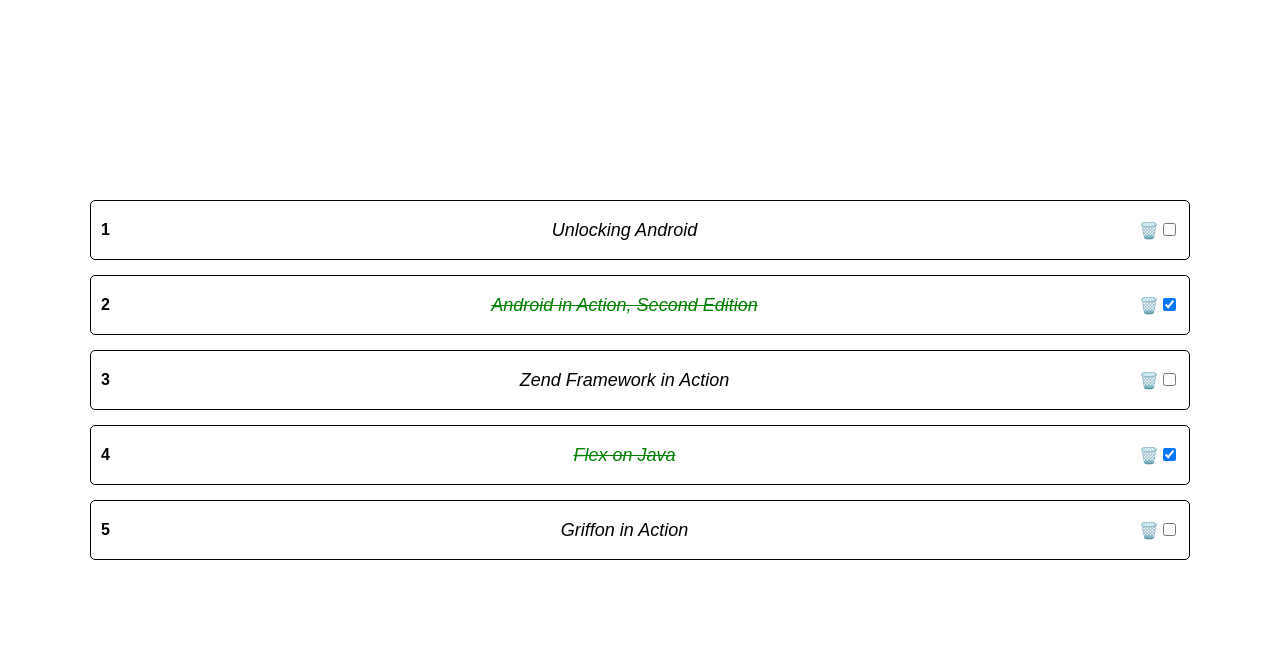
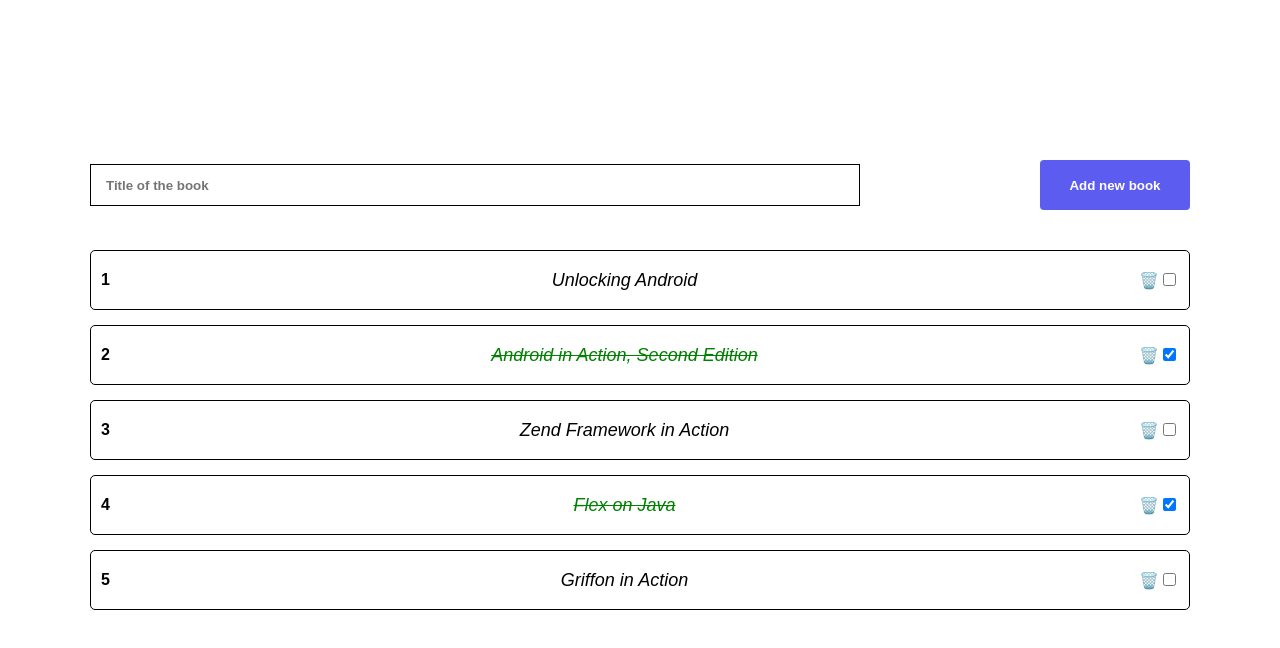
Before and after one commit to IvanSavkivIgorovych/Library_App, a React (Create React App) app: page / in a window 1280 px wide. Shown: the top 648 px of the page. Built offline with nearby package versions, Linux system fonts and the light colour scheme.

Commit message:
Add onAddNewBook function

```diff
--- a/src/App.jsx
+++ b/src/App.jsx
@@ -3,6 +3,7 @@ import React, { useState } from "react";
 import "./style.css";
 import BOOK_LIST from "./store/books.json";
 import { Books } from "./components/Books";
+import { AddForm } from "./components/AddForm";
 
 const App = () => {
   const [bookList, setBookList] = useState(BOOK_LIST);
@@ -21,8 +22,13 @@ const App = () => {
     ]);
   };
 
+  const onAddNewBook = (book) => {
+    setBookList((prev) => [...prev, { ...book, id: bookList.length + 1 }]);
+  };
+
   return (
     <div className="container">
+      <AddForm onAddNewBook={onAddNewBook} />
       <Books
         data={bookList}
         onRemoveBook={removeBook}
--- a/src/components/AddForm/index.js
+++ b/src/components/AddForm/index.js
@@ -0,0 +1,38 @@
+import React, { useState } from "react";
+
+import "./style.css";
+
+export const AddForm = ({ onAddNewBook }) => {
+  const [book, setBook] = useState({
+    isRead: false,
+    title: "",
+  });
+  return (
+    <form
+      className="book-form"
+      onSubmit={(e) => {
+        e.preventDefault();
+        if (book.title.length) {
+          onAddNewBook(book);
+          setBook({
+            isRead: false,
+            title: "",
+          });
+        }
+      }}
+    >
+      <input
+        type="text"
+        className="book-input"
+        placeholder="Title of the book"
+        value={book.title}
+        onChange={(e) => {
+          setBook((prev) => ({ ...prev, title: e.target.value }));
+        }}
+      />
+      <button className="book-button pointer" type="submit">
+        Add new book
+      </button>
+    </form>
+  );
+};
--- a/src/components/AddForm/style.css
+++ b/src/components/AddForm/style.css
@@ -0,0 +1,27 @@
+.book-form {
+  width: 100%;
+  display: flex;
+  justify-content: space-between;
+  height: 70px;
+  align-items: center;
+}
+
+.book-input {
+  width: 70%;
+  height: 30px;
+  border: 1px solid #000;
+  outline: none;
+  padding: 20px 15px;
+  font-weight: bold;
+}
+
+.book-button {
+  width: 150px;
+  height: 50px;
+  border: none;
+  border-radius: 4px;
+  color: #fff;
+  background-color: rgb(92, 92, 241);
+  outline: none;
+  font-weight: bold;
+}
```
